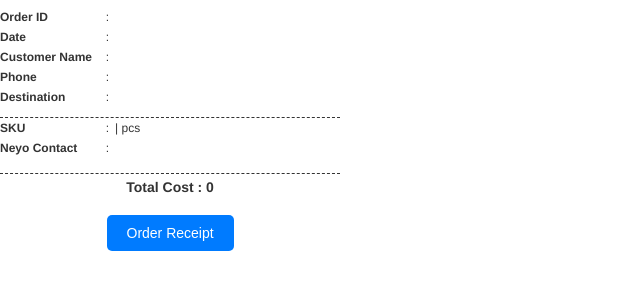
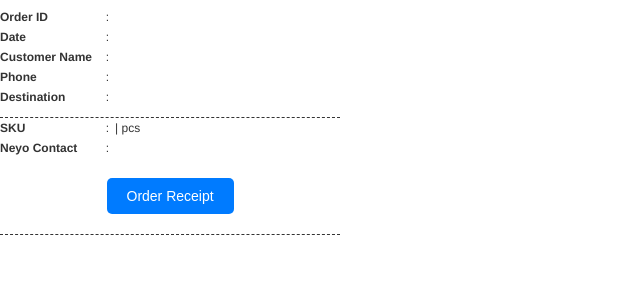
Before and after one commit to nebulanya/neyoofficial, a plain HTML site: page resi.html in a window 1280 px wide. Shown: the part 47-336 px from the top of the page, without its empty margins (0-640 px from the left). Drawn offline with Linux system fonts and the light colour scheme.

Commit message:
Update resi.html

```diff
--- a/resi.html
+++ b/resi.html
@@ -68,6 +68,7 @@
 
             .line {
                 border-top: 1px dashed #333;
+                border-bottom: 1px dashed #333;
                 margin: 10px 0;
             }
 
@@ -158,9 +159,7 @@
 
         </div>
 
-        <div class="total-section">
-            Total Cost <span style="gap: 1%;">: </span><span id="total-cost"></span>
-        </div>
+
         <div class="button-group">
             <button class="button" onclick="window.print()">Order Receipt</button>
         </div>
@@ -174,7 +173,6 @@
        const customerName = urlParams.get('customerName') || "";
        const phone = urlParams.get('phone') || "";
        const destination = urlParams.get('destination') || "";
-       const totalCost = urlParams.get('totalCost') || "0";
        const neyoContact = urlParams.get('neyoContact') || "";
        const fileName = urlParams.get('fileName') || "";
        const skuList = (urlParams.get("skuList") || "").split("|");
@@ -193,7 +191,6 @@ document.getElementById("sku-id").innerHTML = hasil;
        document.getElementById('customer-name').innerText = customerName;
        document.getElementById('phone').innerText = phone;
        document.getElementById('destination').innerText = destination;
-       document.getElementById('total-cost').innerText = totalCost;
        document.getElementById('neyo-contact').innerText = neyoContact;
 
        if (fileName) document.title = fileName;
```
